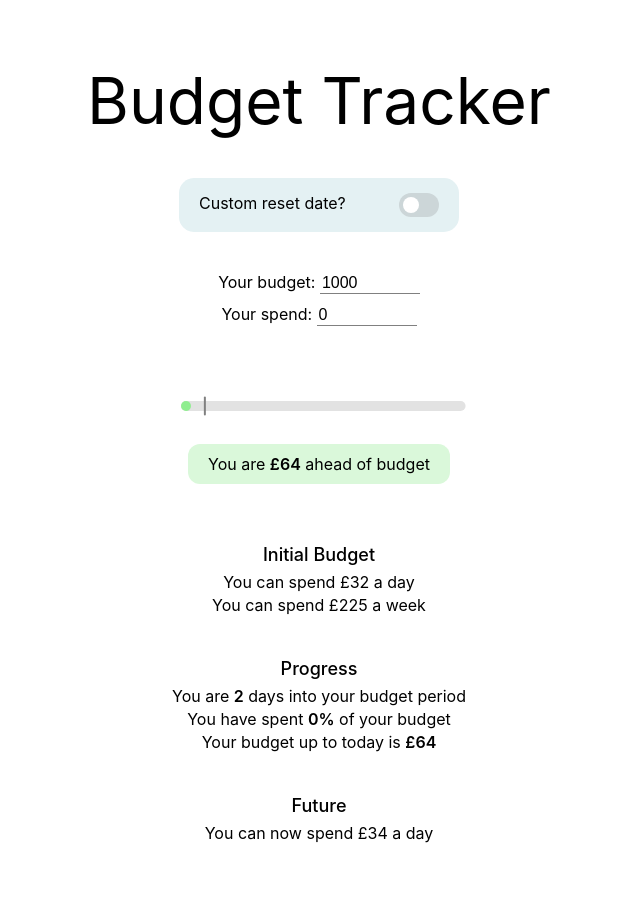
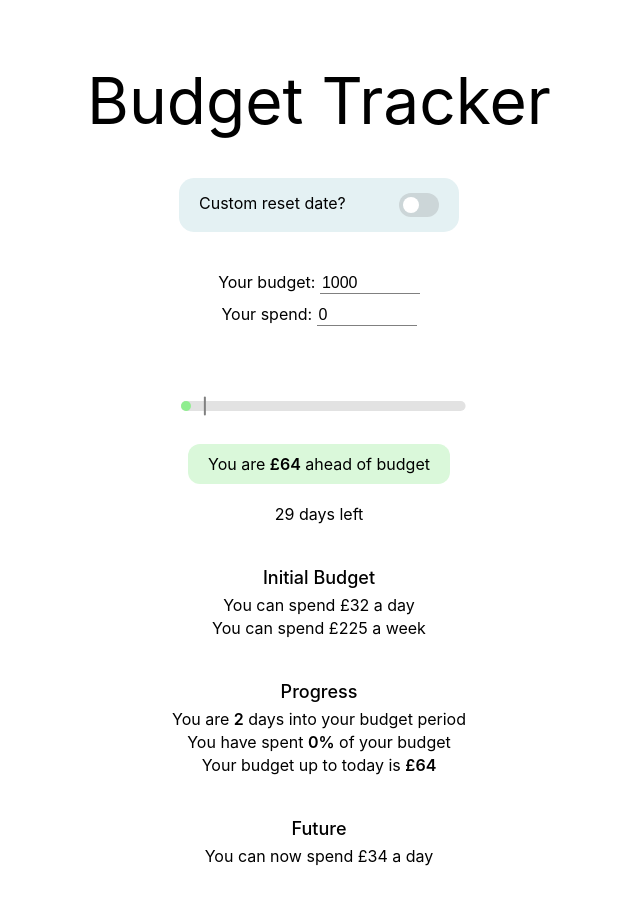
Before and after one commit to magerags/budget-tracker, a Next.js app: page / in a window 1280 px wide. Shown: the top 904 px of the page, without its empty margins (321-961 px from the left). Built offline with nearby package versions, Linux system fonts and the light colour scheme.

Commit message:
days left

```diff
--- a/pages/index.jsx
+++ b/pages/index.jsx
@@ -219,6 +219,7 @@ export default function Home() {
             </Bold>{" "}
             {relativeToBudget} budget
           </SummaryDescription>
+          <Description>{daysLeft} days left</Description>
           <Spacer />
           <Subheading>Initial Budget</Subheading>
           <Description>
```
